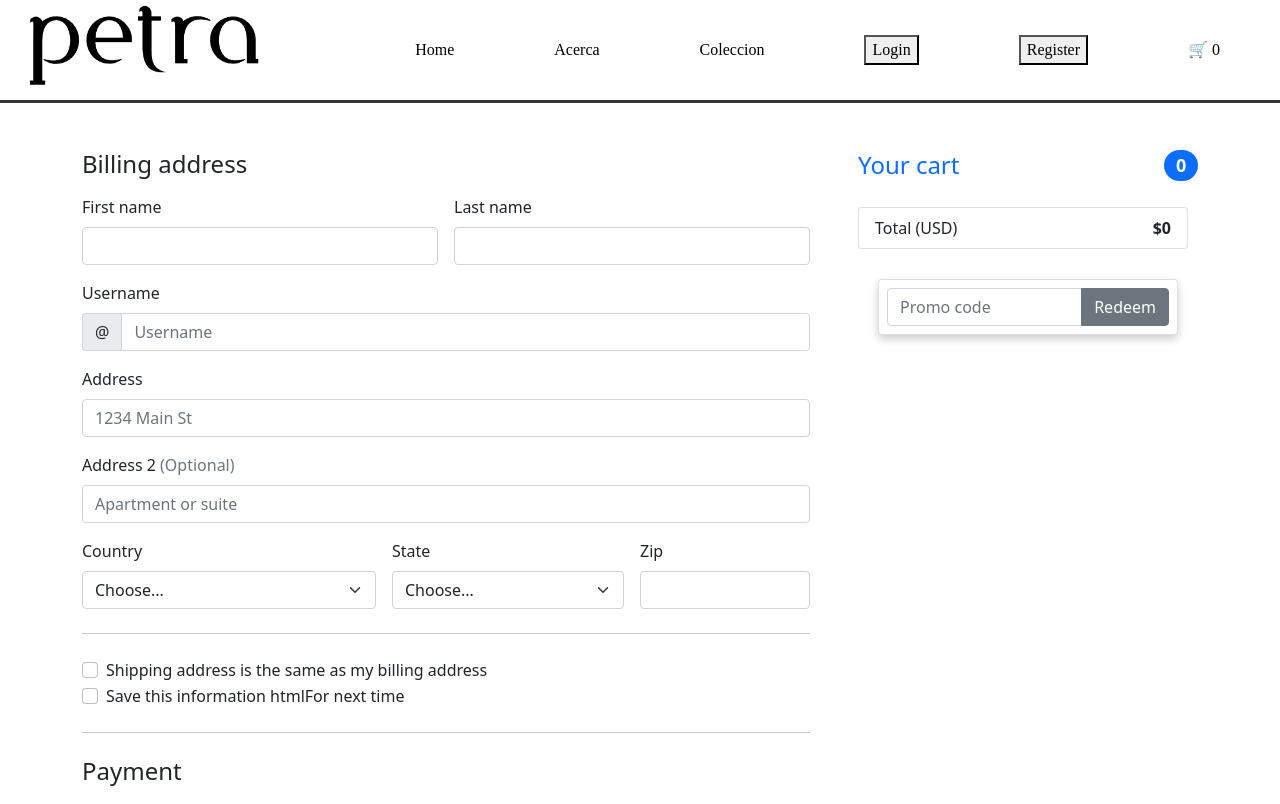
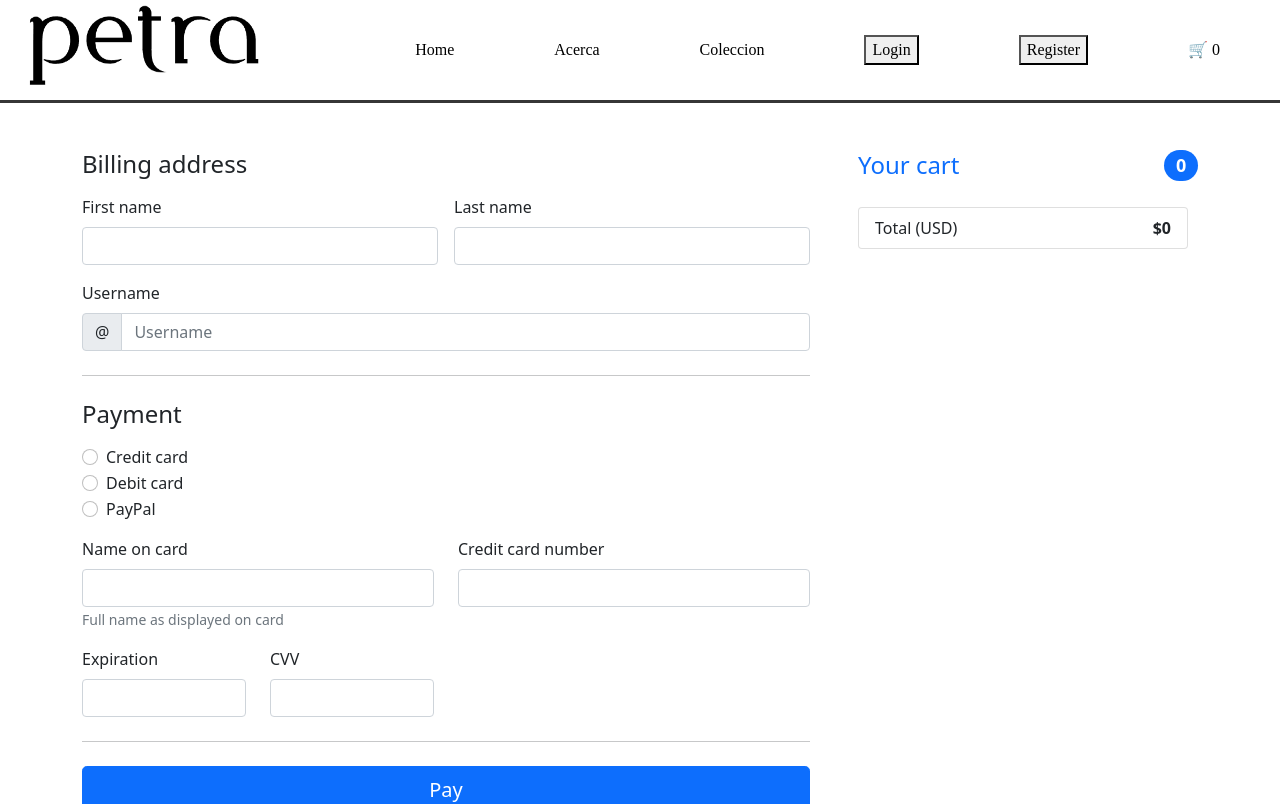
Before and after one commit to JohadToledo/React-Ecommerce, a React (Create React App) app: page /checkout in a window 1280 px wide. Shown: the top 804 px of the page. Built offline with nearby package versions, Linux system fonts and the light colour scheme.

Commit message:
FIX the button problem

```diff
--- a/src/App.js
+++ b/src/App.js
@@ -8,6 +8,7 @@ import Checkout from "./components/Checkout";
 import Checkouted from "./components/Checkouted";
 import { Route, Routes } from "react-router-dom";
 import Cart from "./components/Cart";
+import Acerca from "./components/Acerca";
 import React from "react";
 
 function App() {
@@ -21,6 +22,7 @@ function App() {
           <Route exact path="/checkouted" element={<Checkouted />}></Route>
           <Route exact path="/products/:slug" element={<Product />}></Route>
           <Route exact path="/cart" element={<Cart />}></Route>
+          <Route exact path="/acerca" element={<Acerca />}></Route>
       </Routes>
         <Footer/>
     </React.Fragment>
--- a/src/components/Acerca.js
+++ b/src/components/Acerca.js
@@ -1,43 +1,10 @@
-import React, { useEffect, useState } from "react";
-// import Skeleton from "react-loading-skeleton";
-// import { NavLink } from "react-router-dom";
-import { fetchCategories, fetchProducts } from "../api";
-import Products from "./Products";
-import Items from "./Item";
+import React from "react";
 
 export default function Acerca() {
-  const [categories, setCategories] = useState([]);
-  const [products, setProducts] = useState([]);
-
-  const getCat = async () => {
-    try {
-      const data = await fetchCategories();
-      // console.log(data, 'data.result')
-      // const promises = data.map(async( product) =>{
-      //     return await fetchProducts(product)
-      // })
-      // const result = await Promise.all(promises)
-      // console.log(result, 'promesaas')
-      setCategories(data);
-    } catch (err) {
-      console.log(err);
-    }
-  };
-
-  const getProd = async () => {
-    setProducts(await fetchProducts());
-  };
-
-  useEffect(() => {
-    getCat();
-    getProd();
-  }, []);
-
   return (
     <>
       <div className="Acerca">
-        <Products categories={categories} />
-        {/* <Items products={products} /> */}
+      We are Petra and we are looking for excelence!!
       </div>
     </>
   );
--- a/src/components/Cart.js
+++ b/src/components/Cart.js
@@ -3,7 +3,7 @@ import {useSelector} from 'react-redux'
 import { addCart, delCart } from '../redux/action/index'
 import { NavLink } from "react-router-dom";
 import {  useDispatch} from "react-redux";
-import { fetchImageURL, fetchProduct } from "../api";
+import { fetchImageURL } from "../api";
 
 const Cart = () => {
     const state = useSelector((state)=> state.handleCart)
--- a/src/components/Checkout.js
+++ b/src/components/Checkout.js
@@ -1,24 +1,26 @@
 import React from "react";
-import {useSelector} from 'react-redux'
+import { useSelector } from "react-redux";
 import { NavLink } from "react-router-dom";
 // {product.quantity} X ${product.price} = ${product.quantity * product.price}
 
 const Checkout = () => {
-    const state = useSelector((state)=> state.handleCart)
+  const state = useSelector((state) => state.handleCart);
 
-    var total = 0
+  var total = 0;
 
   const itemList = (item) => {
-        total = total + (item.price * item.quantity);
-        return(
+    total = total + item.price * item.quantity;
+    return (
       <li className="list-group-item d-flex justify-content-between lh-sm">
         <div>
           <h6 className="my-0">{item.title}</h6>
         </div>
-                <span className="text-muted">({item.quantity}) X ${item.price} </span>
+        <span className="text-muted">
+          ({item.quantity}) X ${item.price}{" "}
+        </span>
       </li>
-        )
-    }
+    );
+  };
   return (
     <React.Fragment>
       <div className="container my-5">
@@ -26,7 +28,9 @@ const Checkout = () => {
           <div className="col-md-5 col-lg-4 order-md-last">
             <h4 className="d-flex justify-content-between align-items-center mb-3">
               <span className="text-primary">Your cart</span>
-              <span className="badge bg-primary rounded-pill">{state.length}</span>
+              <span className="badge bg-primary rounded-pill">
+                {state.length}
+              </span>
             </h4>
             <ul className="list-group mb-3">
               {state.map(itemList)}
@@ -36,19 +40,6 @@ const Checkout = () => {
                 <strong>${total}</strong>
               </li>
             </ul>
-
-            <form className="card p-2">
-              <div className="input-group">
-                <input
-                  type="text"
-                  className="form-control"
-                  placeholder="Promo code"
-                />
-                <button type="submit" className="btn btn-secondary">
-                  Redeem
-                </button>
-              </div>
-            </form>
           </div>
           <div className="col-md-7 col-lg-8">
             <h4 className="mb-3">Billing address</h4>
@@ -64,12 +55,12 @@ const Checkout = () => {
                     id="firstName"
                     placeholder=""
                     value=""
-                    required=""/>
+                    required=""
+                  />
                   <div className="invalid-feedback">
                     Valid first name is required.
                   </div>
                 </div>
-
                 <div className="col-sm-6">
                   <label htmlFor="lastName" className="form-label">
                     Last name
@@ -86,7 +77,6 @@ const Checkout = () => {
                     Valid last name is required.
                   </div>
                 </div>
-
                 <div className="col-12">
                   <label htmlFor="username" className="form-label">
                     Username
@@ -105,97 +95,6 @@ const Checkout = () => {
                     </div>
                   </div>
                 </div>
-                <div className="col-12">
-                  <label htmlFor="address" className="form-label">
-                    Address
-                  </label>
-                  <input
-                    type="text"
-                    className="form-control"
-                    id="address"
-                    placeholder="1234 Main St"
-                    required=""
-                  />
-                  <div className="invalid-feedback">
-                    Please enter your shipping address.
-                  </div>
-                </div>
-
-                <div className="col-12">
-                  <label htmlFor="address2" className="form-label">
-                    Address 2 <span className="text-muted">(Optional)</span>
-                  </label>
-                  <input
-                    type="text"
-                    className="form-control"
-                    id="address2"
-                    placeholder="Apartment or suite"
-                  />
-                </div>
-
-                <div className="col-md-5">
-                  <label htmlFor="country" className="form-label">
-                    Country
-                  </label>
-                  <select className="form-select" id="country" required="">
-                    <option value="">Choose...</option>
-                    <option>United States</option>
-                  </select>
-                  <div className="invalid-feedback">
-                    Please select a valid country.
-                  </div>
-                </div>
-
-                <div className="col-md-4">
-                  <label htmlFor="state" className="form-label">
-                    State
-                  </label>
-                  <select className="form-select" id="state" required="">
-                    <option value="">Choose...</option>
-                    <option>California</option>
-                  </select>
-                  <div className="invalid-feedback">
-                    Please provide a valid state.
-                  </div>
-                </div>
-
-                <div className="col-md-3">
-                  <label htmlFor="zip" className="form-label">
-                    Zip
-                  </label>
-                  <input
-                    type="text"
-                    className="form-control"
-                    id="zip"
-                    placeholder=""
-                    required=""
-                  />
-                  <div className="invalid-feedback">Zip code required.</div>
-                </div>
-              </div>
-
-              <hr className="my-4" />
-
-              <div className="form-check">
-                <input
-                  type="checkbox"
-                  className="form-check-input"
-                  id="same-address"
-                />
-                <label className="form-check-label" htmlFor="same-address">
-                  Shipping address is the same as my billing address
-                </label>
-              </div>
-
-              <div className="form-check">
-                <input
-                  type="checkbox"
-                  className="form-check-input"
-                  id="save-info"
-                />
-                <label className="form-check-label" htmlFor="save-info">
-                  Save this information htmlFor next time
-                </label>
               </div>
 
               <hr className="my-4" />
@@ -257,7 +156,9 @@ const Checkout = () => {
                   <small className="text-muted">
                     Full name as displayed on card
                   </small>
-                  <div className="invalid-feedback">Name on card is required</div>
+                  <div className="invalid-feedback">
+                    Name on card is required
+                  </div>
                 </div>
 
                 <div className="col-md-6">
@@ -287,7 +188,9 @@ const Checkout = () => {
                     placeholder=""
                     required=""
                   />
-                  <div className="invalid-feedback">Expiration date required</div>
+                  <div className="invalid-feedback">
+                    Expiration date required
+                  </div>
                 </div>
 
                 <div className="col-md-3">
@@ -307,7 +210,10 @@ const Checkout = () => {
 
               <hr className="my-4" />
 
-              <NavLink to={`/checkouted`} className="w-100 btn btn-primary btn-lg">
+              <NavLink
+                to={`/checkouted`}
+                className="w-100 btn btn-primary btn-lg"
+              >
                 Pay
               </NavLink>
             </form>
--- a/src/components/Home.js
+++ b/src/components/Home.js
@@ -1,6 +1,6 @@
 import React from "react";
- import fondo from "./fondox.svg"
-import Acerca from "./Acerca"
+//  import fondo from "./fondox.svg"
+ import Products2 from "./Products";
 
 class Home extends React.Component {
   render() {
@@ -19,7 +19,8 @@ class Home extends React.Component {
             </div>
           </div>
         </div> */}
-        <Acerca />
+
+        <Products2 />
       </React.Fragment>
     );
   }
--- a/src/components/Products.jsx
+++ b/src/components/Products.jsx
@@ -4,10 +4,10 @@ import Skeleton from "react-loading-skeleton";
 import { fetchCategories, fetchImageURL, fetchProducts } from "../api";
 
 const Products = (props) => {
-  const { prod } = props;
+  // const { prod } = props;
 
   const [categories, setCategories] = useState([]);
-  const [products, setProducts] = useState(categories);
+  const [products, setProducts] = useState([]);
   const [loading, setLoading] = useState(false);
 
 
@@ -30,7 +30,6 @@ const Products = (props) => {
   useEffect(() => {
     getCategories();
     getProducts()
-    // setImage( fetchImageURL(product.image.url))
   }, []);
 
   const Loading = () => {
@@ -54,9 +53,9 @@ const Products = (props) => {
 
   const filterProduct = (cat) => {
     const updatedList = categories.filter((x)=>x?.name === cat);
-    console.log(categories?.name)
+    // console.log(categories?.name)
     setProducts(updatedList[0]?.products);
-    console.log(updatedList[0]?.products , 'soy la lista')
+    // console.log(updatedList[0]?.products , 'soy la lista')
   };
 
   const ShowProducts = () => {
@@ -65,7 +64,7 @@ const Products = (props) => {
         <div className="buttons d-flex justify-content-center mb-5 pb-5">
           <button
             className=" btn btn-outline-dark me-2"
-            onClick={() => filterProduct(products)}
+            onClick={() => getProducts()}
           >
             All
           </button>
```
Lines whose indentation alone changed are shown as unchanged.
